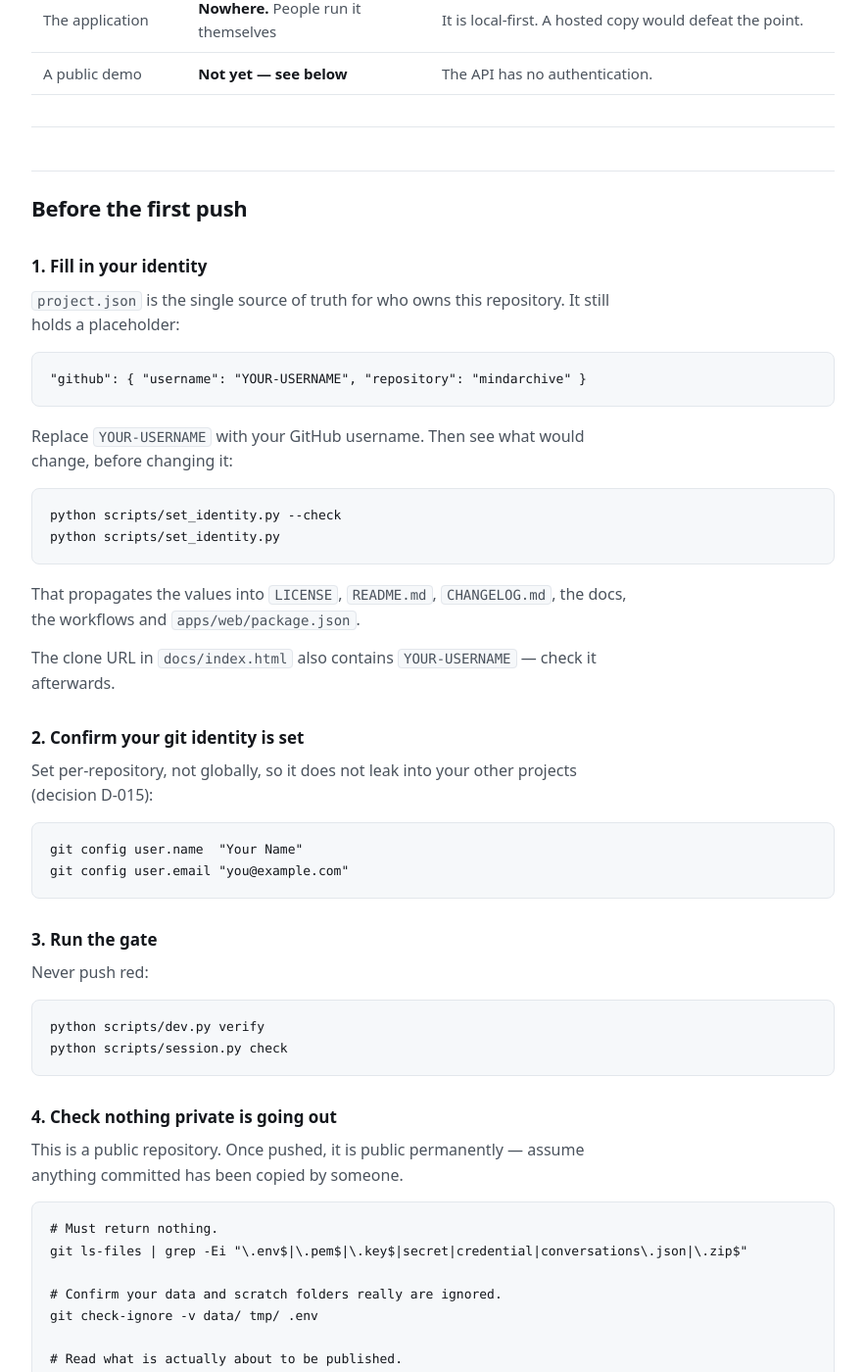
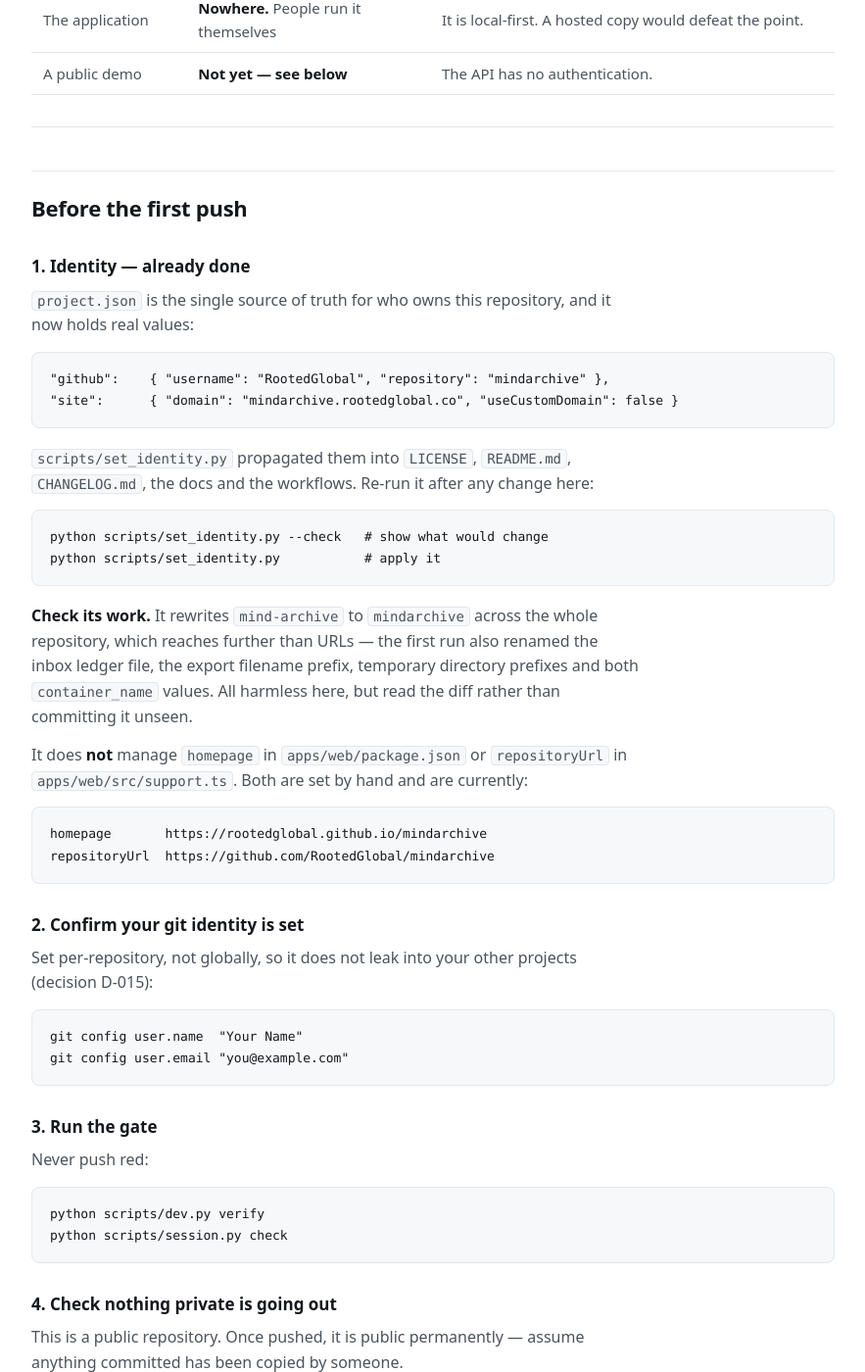
Before and after one commit to narainsagar/mindarchive, a Jekyll site: the page built from docs/DEPLOYMENT.md, in a window 1280 px wide and 1400 px high, scrolled down 492 px. Shown: the whole window at 98% size, without its empty margins (198-1081 px from the left). Built offline with Jekyll 4.4.1, drawn with Linux system fonts in a browser that asks for light colours.

Commit message:
fix: correct the URLs the identity script does not manage
set_identity.py propagates the GitHub username and repository name, but it has
no handling for two values that were then wrong:

  apps/web/package.json    homepage was hand-edited to "mindarchive.github.io",
                           which is not a valid URL for this repository
  apps/web/src/support.ts  repositoryUrl was still blank, so the "Read the
                           source" button on the Contribute panel never appeared

Both now point at RootedGlobal/mindarchive. The clone URL in docs/index.html was
already correct.

Also replaces the remaining YOUR-USERNAME placeholders in GITHUB_PAGES.md, and
rewrites the identity section of DEPLOYMENT.md, which still read as though
nothing had been filled in. Both now name the real site URL and record that
set_identity.py rewrites "mind-archive" to "mindarchive" repository-wide —
reaching past URLs into the inbox ledger filename, the export filename prefix,
temp-directory prefixes and both container_name values. Harmless here, but its
diff should be read rather than committed unseen.

PROJECT_STATE.md updated: identity is set, and the outstanding item is no longer
the placeholder but the push itself.

Verified: dev.py verify green, 99 tests.

Co-Authored-By: Claude Opus 5 <noreply@anthropic.com>

````diff
--- a/apps/web/package.json
+++ b/apps/web/package.json
@@ -5,7 +5,7 @@
   "license": "LicenseRef-PolyForm-Noncommercial-1.0.0",
   "private": true,
   "type": "module",
-  "homepage": "mindarchive.github.io",
+  "homepage": "https://rootedglobal.github.io/mindarchive",
   "scripts": {
     "dev": "vite",
     "build": "tsc --noEmit && vite build",
--- a/apps/web/src/support.ts
+++ b/apps/web/src/support.ts
@@ -55,8 +55,8 @@ export const SUPPORT: SupportConfig = {
    */
   wallets: [],
 
-  /** Where the code lives. Blank until there is a remote (D-017). */
-  repositoryUrl: "",
+  /** Where the code lives. Makes the "Read the source" button appear. */
+  repositoryUrl: "https://github.com/RootedGlobal/mindarchive",
 };
 
 /** Only the donation links that have actually been configured. */
--- a/docs/DEPLOYMENT.md
+++ b/docs/DEPLOYMENT.md
@@ -19,28 +19,37 @@ How Mind Archive gets published, and what deliberately is not published.
 
 ## Before the first push
 
-### 1. Fill in your identity
+### 1. Identity — already done
 
-`project.json` is the single source of truth for who owns this repository.
-It still holds a placeholder:
+`project.json` is the single source of truth for who owns this repository, and
+it now holds real values:
 
 ```json
-"github": { "username": "YOUR-USERNAME", "repository": "mindarchive" }
+"github":    { "username": "RootedGlobal", "repository": "mindarchive" },
+"site":      { "domain": "mindarchive.rootedglobal.co", "useCustomDomain": false }
 ```
 
-Replace `YOUR-USERNAME` with your GitHub username. Then see what would change,
-before changing it:
+`scripts/set_identity.py` propagated them into `LICENSE`, `README.md`,
+`CHANGELOG.md`, the docs and the workflows. Re-run it after any change here:
 
 ```bash
-python scripts/set_identity.py --check
-python scripts/set_identity.py
+python scripts/set_identity.py --check   # show what would change
+python scripts/set_identity.py           # apply it
 ```
 
-That propagates the values into `LICENSE`, `README.md`, `CHANGELOG.md`, the
-docs, the workflows and `apps/web/package.json`.
+**Check its work.** It rewrites `mind-archive` to `mindarchive` across the whole
+repository, which reaches further than URLs — the first run also renamed the
+inbox ledger file, the export filename prefix, temporary directory prefixes and
+both `container_name` values. All harmless here, but read the diff rather than
+committing it unseen.
 
-The clone URL in `docs/index.html` also contains `YOUR-USERNAME` — check it
-afterwards.
+It does **not** manage `homepage` in `apps/web/package.json` or `repositoryUrl`
+in `apps/web/src/support.ts`. Both are set by hand and are currently:
+
+```
+homepage       https://rootedglobal.github.io/mindarchive
+repositoryUrl  https://github.com/RootedGlobal/mindarchive
+```
 
 ### 2. Confirm your git identity is set
 
````
Also changed, not shown: docs/GITHUB_PAGES.md (+6 -4 lines), docs/project-memory/PROJECT_STATE.md (+19 -4 lines).
